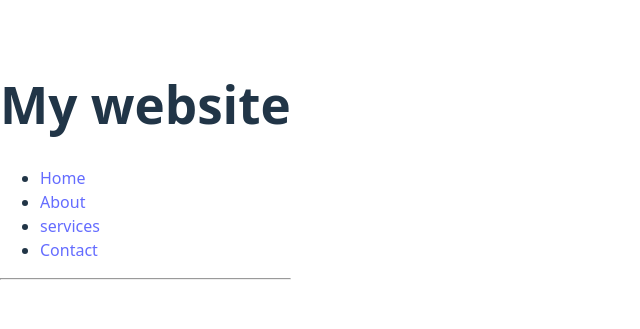
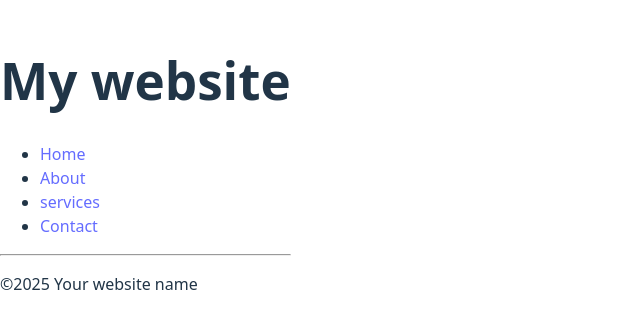
Before and after one commit to NajeebSultan/my-react-app, a React (Vite) app in the folder my-react-app/: page / in a window 1280 px wide. Shown: the part 235-564 px from the top of the page, without its empty margins (0-640 px from the left). Built offline with nearby package versions, Linux system fonts and the light colour scheme.

Commit message:
Make a footer file

```diff
--- a/my-react-app/src/App.jsx
+++ b/my-react-app/src/App.jsx
@@ -4,7 +4,10 @@ import Footer from './Footer.jsx'
 function App() {
 
   return(
+    <>
     <Header/>
+    <Footer/>
+    </>
   );
 
 }
--- a/my-react-app/src/Footer.jsx
+++ b/my-react-app/src/Footer.jsx
@@ -2,7 +2,9 @@
 function Footer(){
   return(
 <footer>
-  <p>&copy; Your website name</p>
+  <p>&copy;{new Date().getFullYear()} Your website name</p>
 </footer>
   );
 }
+
+export default Footer
```
